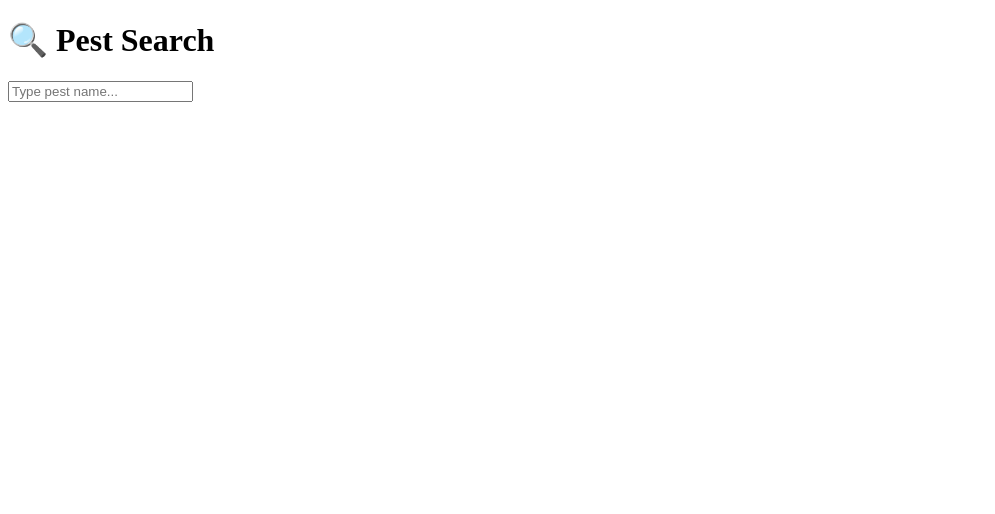
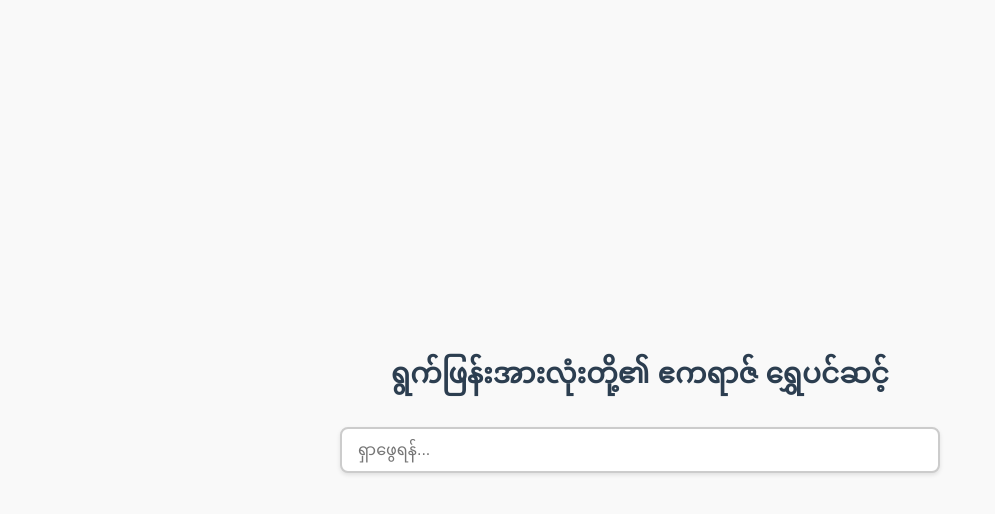
Before and after one commit to shwepinsintargi-jpg/Pest-Active-Ingredients-, a plain HTML site: page index.html in a window 1280 px wide. Shown: the whole page, without its empty margins (0-995 px from the left). Drawn offline with nearby package versions, Linux system fonts and the light colour scheme.

Commit message:
Update index.html
Signed-off-by: shwepinsintargi-jpg <shwepinsintargi@gmail.com>

```diff
--- a/index.html
+++ b/index.html
@@ -1,41 +1,53 @@
 <!DOCTYPE html>
-<html>
+<html lang="my">
 <head>
   <meta charset="UTF-8">
-  <title>Pest Search</title>
+  <title>ရွှေပင်ဆင့်</title>
+  <style>
+    body {
+      margin: 0;
+      padding: 0;
+      font-family: "Myanmar Text", sans-serif;
+      background-color: #f9f9f9;
+      display: flex;
+      flex-direction: column;
+      align-items: center;
+      justify-content: center;
+      height: 100vh;
+    }
+
+    h1 {
+      font-size: 28px;
+      color: #2c3e50;
+      margin-bottom: 20px;
+      text-align: center;
+    }
+
+    .search-container {
+      display: flex;
+      justify-content: center;
+      align-items: center;
+      width: 100%;
+      max-width: 600px;
+    }
+
+    input[type="text"] {
+      width: 100%;
+      padding: 12px 16px;
+      font-size: 16px;
+      border: 2px solid #ccc;
+      border-radius: 8px;
+      box-shadow: 0 2px 4px rgba(0,0,0,0.1);
+    }
+  </style>
 </head>
 <body>
-  <h1>🔍 Pest Search</h1>
-  <input type="text" id="searchBox" placeholder="Type pest name..." />
-  <div id="results"></div>
 
-  <!-- Load Fuse.js for fuzzy search -->
-  <script src="https://cdn.jsdelivr.net/npm/fuse.js"></script>
-  <script>
-    // Load your data.json file
-    fetch('data.json')
-      .then(response => response.json())
-      .then(data => {
-        const fuse = new Fuse(data, {
-          keys: ['name'],
-          threshold: 0.3
-        });
+  <h1>ရွက်ဖြန်းအားလုံးတို့၏ ဧကရာဇ် ရွှေပင်ဆင့်</h1>
 
-        document.getElementById('searchBox').addEventListener('input', function () {
-          const query = this.value;
-          const results = fuse.search(query);
+  <div class="search-container">
+    <input type="text" placeholder="ရှာဖွေရန်...">
+  </div>
 
-          document.getElementById('results').innerHTML = results.map(result => {
-            const pest = result.item;
-            return `
-              <h3>${pest.name}</h3>
-              <ul>
-                ${pest.activeIngredients.map(ai => `<li>${ai}</li>`).join('')}
-              </ul>
-            `;
-          }).join('');
-        });
-      });
-  </script>
 </body>
 </html>
```
